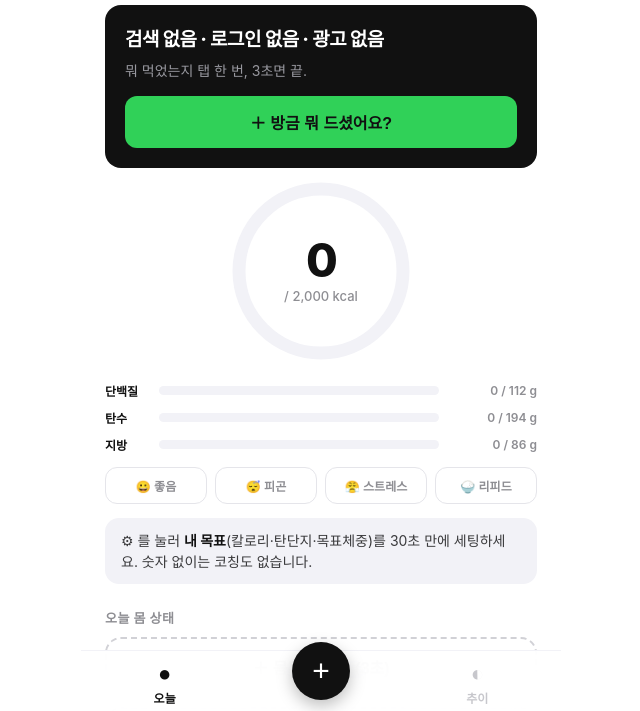
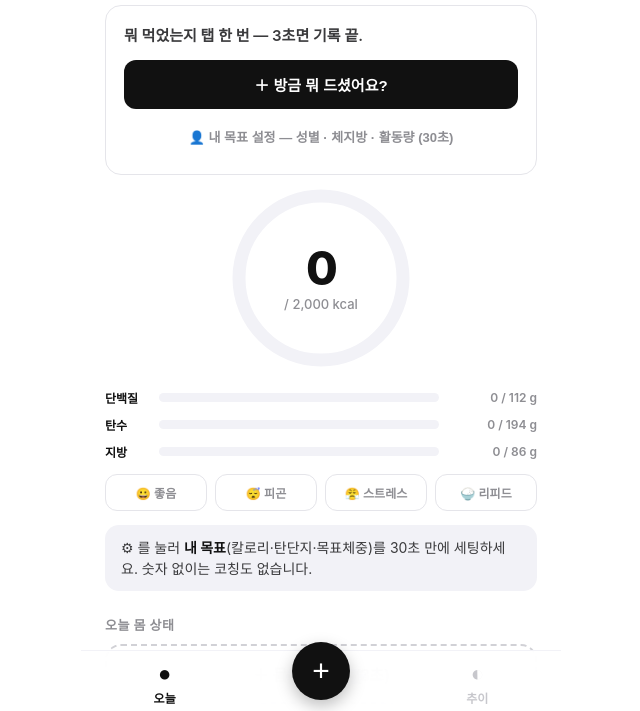
Before and after one commit to leanfit-app/leanfit-app.github.io, a plain HTML site: page index.html in a window 1280 px wide. Shown: the part 76-787 px from the top of the page, without its empty margins (319-959 px from the left). Drawn offline with Linux system fonts and the light colour scheme.

Commit message:
Add files via upload

```diff
--- a/index.html
+++ b/index.html
@@ -1021,15 +1021,15 @@ function render(){
     sb.classList.add('hidden');
   } else if(totalMeals === 0){
     sb.classList.remove('hidden');
-    sb.innerHTML = `<div style="padding:20px;border-radius:16px;background:#111;color:#fff;line-height:1.6;">
-      <div style="font-size:19px;font-weight:800;letter-spacing:-0.5px;">검색 없음 · 로그인 없음 · 광고 없음</div>
-      <div style="font-size:14px;color:#98989f;margin-top:4px;">뭐 먹었는지 탭 한 번, 3초면 끝.</div>
-      <button style="width:100%;margin-top:14px;padding:14px;border-radius:12px;border:none;background:#30d158;color:#111;font-size:16px;font-weight:800;cursor:pointer;" onclick="openSheet()">＋ 방금 뭐 드셨어요?</button>
+    sb.innerHTML = `<div style="padding:18px;border-radius:16px;border:1.5px solid #e5e5ea;line-height:1.6;">
+      <div style="font-size:15px;font-weight:600;color:#3a3a3c;">뭐 먹었는지 탭 한 번 — 3초면 기록 끝.</div>
+      <button style="width:100%;margin-top:12px;padding:14px;border-radius:12px;border:none;background:#111;color:#fff;font-size:15px;font-weight:700;cursor:pointer;" onclick="openSheet()">＋ 방금 뭐 드셨어요?</button>
+      <button style="width:100%;margin-top:8px;padding:10px;border-radius:12px;border:none;background:none;color:#8e8e93;font-size:13px;font-weight:600;cursor:pointer;" onclick="openSettings()">👤 내 목표 설정 — 성별 · 체지방 · 활동량 (30초)</button>
     </div>`;
   } else {
     sb.classList.remove('hidden');
-    sb.innerHTML = `<button style="width:100%;padding:16px;border-radius:16px;border:none;background:#111;color:#fff;font-size:14px;font-weight:700;cursor:pointer;text-align:left;line-height:1.5;" onclick="openSettings()">
-      🎯 목표 대비 얼마나 먹었는지 보려면 — <span style="color:#30d158;">30초 프로필 설정</span></button>`;
+    sb.innerHTML = `<button style="width:100%;padding:15px;border-radius:16px;border:1.5px solid #e5e5ea;background:none;font-size:13.5px;font-weight:600;color:#3a3a3c;cursor:pointer;text-align:left;line-height:1.5;" onclick="openSettings()">
+      👤 목표 대비 얼마나 먹었는지 보려면 — <b>30초 프로필 설정</b> (성별·체지방·활동량)</button>`;
   }
 
   // 홈 화면 설치 유도 (첫 기록 후 1회)
```
